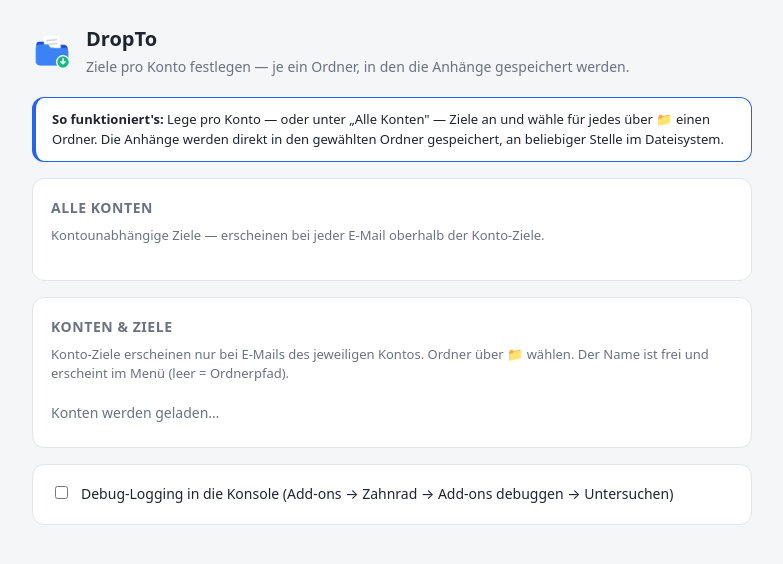
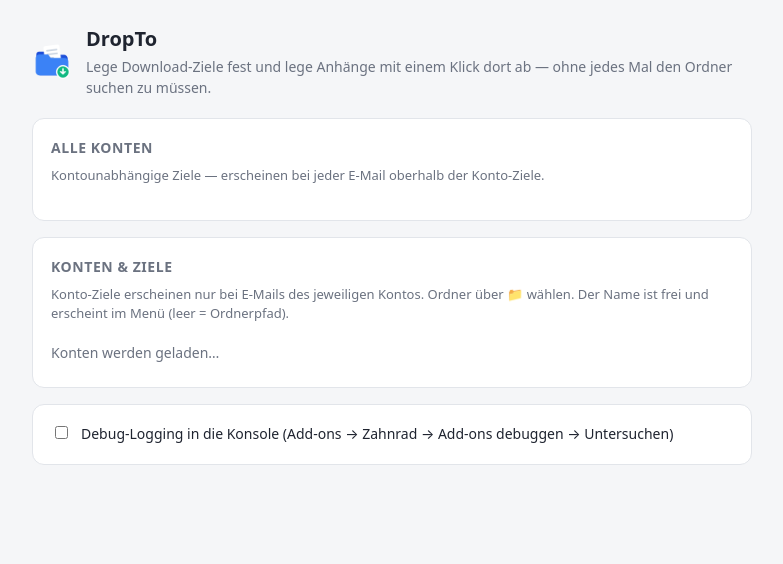
Before and after one commit to jerchende/thunderbird-dropto-extension, a browser extension: page src/options/options.html in a window 1280 px wide. Shown: the whole page, without its empty margins (248-1031 px from the left). Drawn offline with Linux system fonts and the light colour scheme.

Commit message:
feat: benefit-focused tagline, drop how-it-works notice

```diff
--- a/src/_locales/de/messages.json
+++ b/src/_locales/de/messages.json
@@ -19,9 +19,7 @@
   "notifyErrorTitle": { "message": "Fehler beim Ablegen" },
 
   "optionsTitle": { "message": "DropTo - Einstellungen" },
-  "optionsTagline": { "message": "Ziele pro Konto festlegen — je ein Ordner, in den die Anhänge gespeichert werden." },
-  "optionsNoticeTitle": { "message": "So funktioniert's:" },
-  "optionsNoticeBody": { "message": "Lege pro Konto — oder unter „Alle Konten“ — Ziele an und wähle für jedes über 📁 einen Ordner. Die Anhänge werden direkt in den gewählten Ordner gespeichert, an beliebiger Stelle im Dateisystem." },
+  "optionsTagline": { "message": "Lege Download-Ziele fest und lege Anhänge mit einem Klick dort ab — ohne jedes Mal den Ordner suchen zu müssen." },
 
   "globalCardTitle": { "message": "Alle Konten" },
   "globalCardHint": { "message": "Kontounabhängige Ziele — erscheinen bei jeder E-Mail oberhalb der Konto-Ziele." },
--- a/src/_locales/en/messages.json
+++ b/src/_locales/en/messages.json
@@ -19,9 +19,7 @@
   "notifyErrorTitle": { "message": "Error while saving" },
 
   "optionsTitle": { "message": "DropTo - Settings" },
-  "optionsTagline": { "message": "Define targets per account — each one a folder where attachments get saved." },
-  "optionsNoticeTitle": { "message": "How it works:" },
-  "optionsNoticeBody": { "message": "Add targets per account — or under \"All accounts\" — and pick a folder for each via 📁. Attachments are saved straight into the chosen folder, anywhere on your file system." },
+  "optionsTagline": { "message": "Set up download targets and save attachments there with a single click — no more hunting for the right folder every time." },
 
   "globalCardTitle": { "message": "All accounts" },
   "globalCardHint": { "message": "Account-independent targets — shown for every e-mail, above the account targets." },
--- a/src/options/options.css
+++ b/src/options/options.css
@@ -52,12 +52,6 @@
 .card h2 { font-size: 14px; margin: 0 0 12px; text-transform: uppercase; letter-spacing: .04em; color: var(--muted); }
 .hint { margin: -4px 0 14px; color: var(--muted); font-size: 13px; }
 
-.notice {
-  background: var(--card); border: 1px solid var(--accent); border-left-width: 4px;
-  border-radius: 12px; padding: 12px 16px; margin-bottom: 16px; font-size: 13px;
-}
-.notice p { margin: 0; }
-
 input[type="text"] {
   width: 100%; padding: 9px 11px; border: 1px solid var(--border); border-radius: 8px;
   background: var(--bg); color: var(--fg); font: inherit;
--- a/src/options/options.html
+++ b/src/options/options.html
@@ -12,17 +12,10 @@
       <img src="../icons/icon-48.png" alt="" width="40" height="40">
       <div>
         <h1>DropTo</h1>
-        <p class="sub" data-i18n="optionsTagline">Ziele pro Konto festlegen — je ein Ordner,
-          in den die Anhänge gespeichert werden.</p>
+        <p class="sub" data-i18n="optionsTagline">Lege Download-Ziele fest und lege Anhänge
+          mit einem Klick dort ab — ohne jedes Mal den Ordner suchen zu müssen.</p>
       </div>
     </header>
-
-    <div class="notice" role="note">
-      <p><strong data-i18n="optionsNoticeTitle">So funktioniert's:</strong>
-        <span data-i18n="optionsNoticeBody">Lege pro Konto — oder unter „Alle Konten" — Ziele
-        an und wähle für jedes über 📁 einen Ordner. Die Anhänge werden direkt in den
-        gewählten Ordner gespeichert, an beliebiger Stelle im Dateisystem.</span></p>
-    </div>
 
     <section class="card">
       <h2 data-i18n="globalCardTitle">Alle Konten</h2>
```
